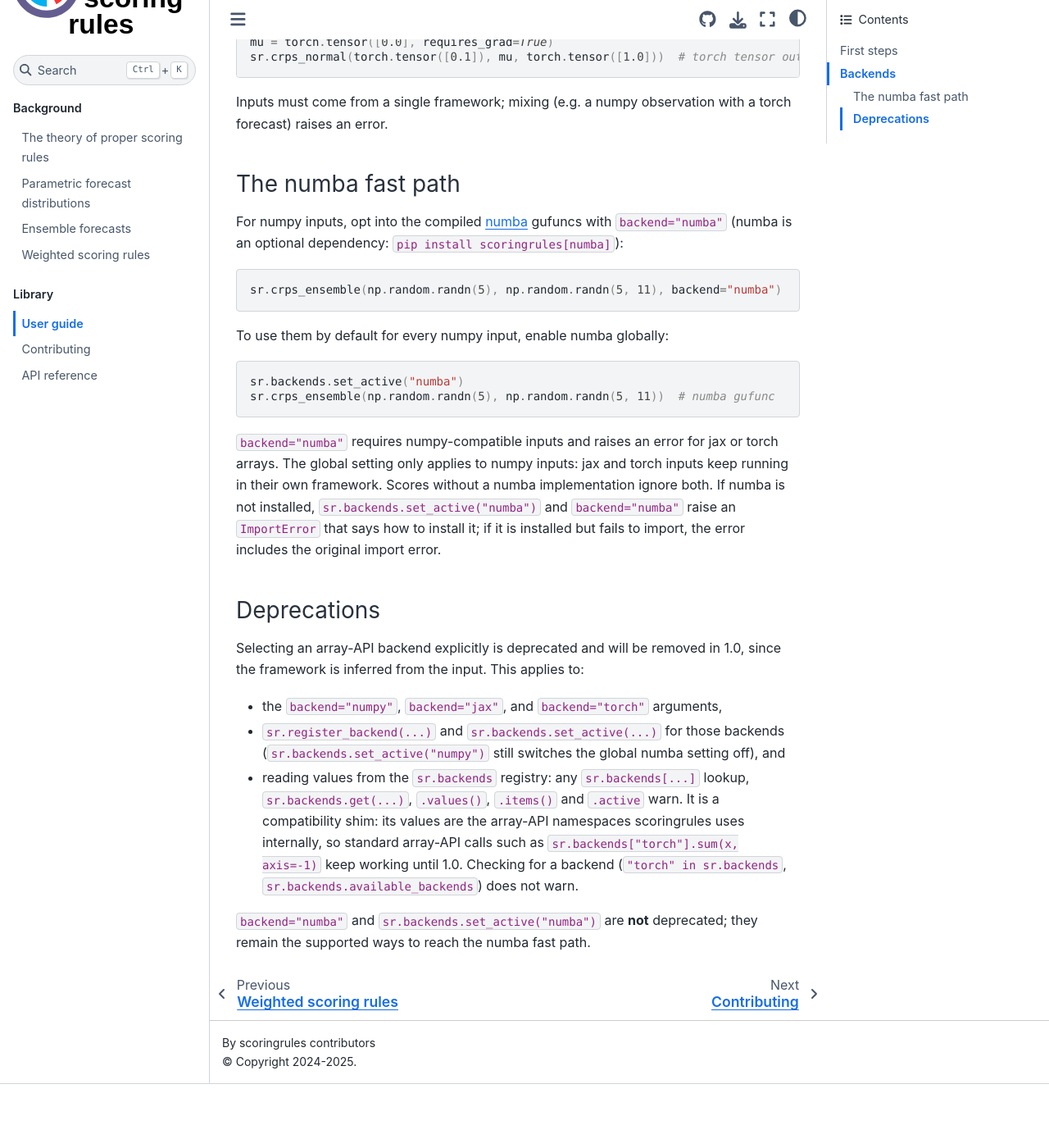
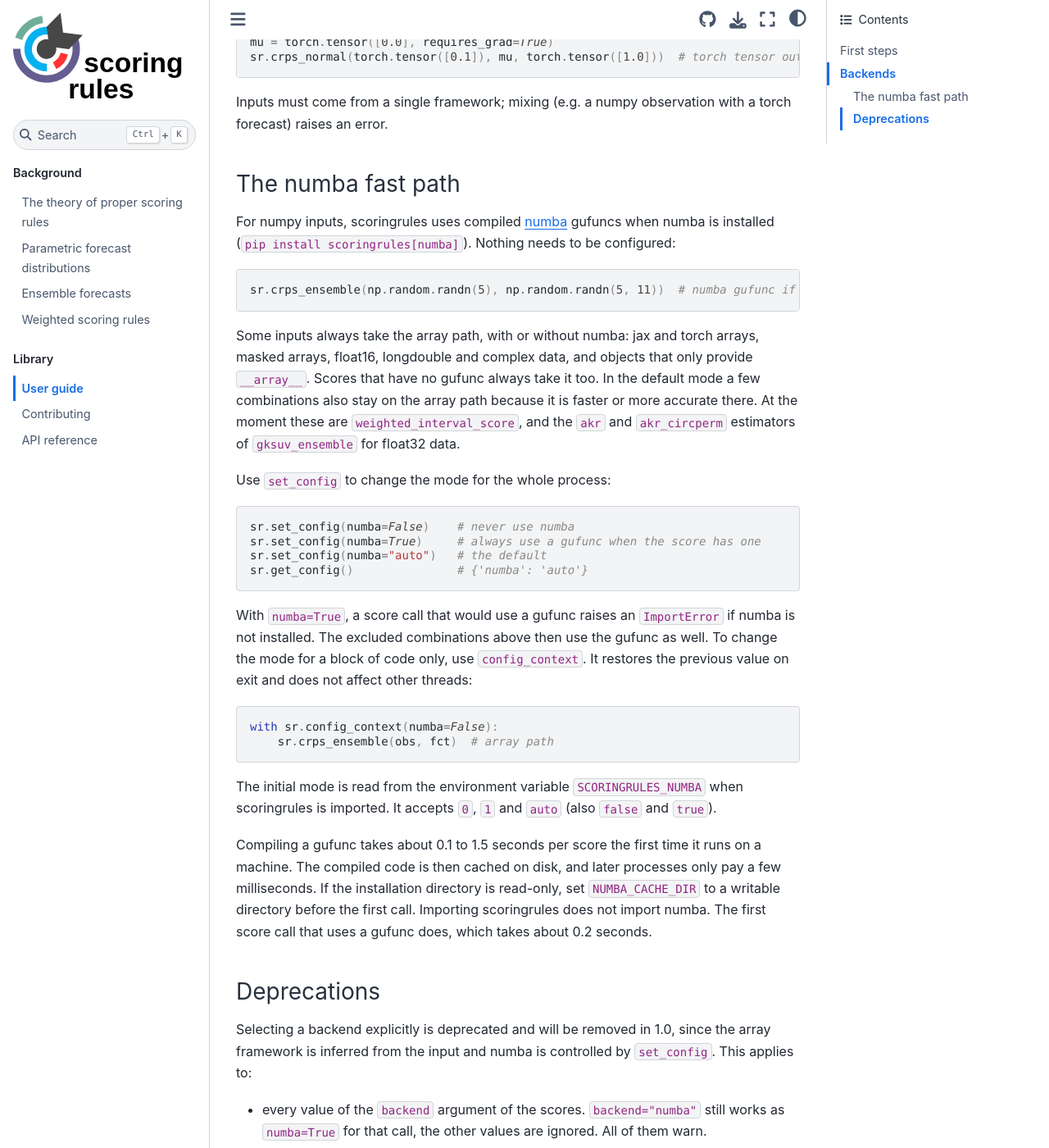
Before and after one commit to frazane/scoringrules, a Sphinx documentation site: the page built from docs/user_guide.md, in a window 1280 px wide and 1400 px high, scrolled down 1410 px. Shown: the whole window at 82% size. Built offline with Sphinx 7.4.7 and the Sphinx Book theme 1.1.4, drawn with Linux system fonts in a browser that asks for light colours; before the commit the page ends 2732 px from its top, so only the background shows below that; some of the changed text lies outside the part shown.

Commit message:
rewrite the user guide numba and deprecation sections around set_config

````diff
--- a/docs/user_guide.md
+++ b/docs/user_guide.md
@@ -68,43 +68,63 @@ torch forecast) raises an error.
 
 ### The numba fast path
 
-For numpy inputs, opt into the compiled [numba](https://numba.pydata.org/) gufuncs
-with `backend="numba"` (numba is an optional dependency:
-`pip install scoringrules[numba]`):
+For numpy inputs, scoringrules uses compiled [numba](https://numba.pydata.org/)
+gufuncs when numba is installed (`pip install scoringrules[numba]`). Nothing needs to
+be configured:
 
 ```python
-sr.crps_ensemble(np.random.randn(5), np.random.randn(5, 11), backend="numba")
+sr.crps_ensemble(np.random.randn(5), np.random.randn(5, 11))  # numba gufunc if installed
 ```
 
-To use them by default for every numpy input, enable numba globally:
+Some inputs always take the array path, with or without numba: jax and torch arrays,
+masked arrays, float16, longdouble and complex data, and objects that only provide
+`__array__`. Scores that have no gufunc always take it too. In the default mode a few
+combinations also stay on the array path because it is faster or more accurate there.
+At the moment these are `weighted_interval_score`, and the `akr` and `akr_circperm`
+estimators of `gksuv_ensemble` for float32 data.
+
+Use `set_config` to change the mode for the whole process:
 
 ```python
-sr.backends.set_active("numba")
-sr.crps_ensemble(np.random.randn(5), np.random.randn(5, 11))  # numba gufunc
+sr.set_config(numba=False)    # never use numba
+sr.set_config(numba=True)     # always use a gufunc when the score has one
+sr.set_config(numba="auto")   # the default
+sr.get_config()               # {'numba': 'auto'}
 ```
 
-`backend="numba"` requires numpy-compatible inputs and raises an error for jax or
-torch arrays. The global setting only applies to numpy inputs: jax and torch inputs
-keep running in their own framework. Scores without a numba implementation ignore
-both. If numba is not installed, `sr.backends.set_active("numba")` and
-`backend="numba"` raise an `ImportError` that says how to install it; if it is
-installed but fails to import, the error includes the original import error.
+With `numba=True`, a score call that would use a gufunc raises an `ImportError` if
+numba is not installed. The excluded combinations above then use the gufunc as well.
+To change the mode for a block of code only, use `config_context`. It restores the
+previous value on exit and does not affect other threads:
+
+```python
+with sr.config_context(numba=False):
+    sr.crps_ensemble(obs, fct)  # array path
+```
+
+The initial mode is read from the environment variable `SCORINGRULES_NUMBA` when
+scoringrules is imported. It accepts `0`, `1` and `auto` (also `false` and `true`).
+
+Compiling a gufunc takes about 0.1 to 1.5 seconds per score the first time it runs on
+a machine. The compiled code is then cached on disk, and later processes only pay a
+few milliseconds. If the installation directory is read-only, set `NUMBA_CACHE_DIR`
+to a writable directory before the first call. Importing scoringrules does not import
+numba. The first score call that uses a gufunc does, which takes about 0.2 seconds.
 
 ### Deprecations
 
-Selecting an array-API backend explicitly is deprecated and will be removed in 1.0,
-since the framework is inferred from the input. This applies to:
+Selecting a backend explicitly is deprecated and will be removed in 1.0, since the
+array framework is inferred from the input and numba is controlled by `set_config`.
+This applies to:
 
-- the `backend="numpy"`, `backend="jax"`, and `backend="torch"` arguments,
-- `sr.register_backend(...)` and `sr.backends.set_active(...)` for those backends
-  (`sr.backends.set_active("numpy")` still switches the global numba setting off),
-  and
+- every value of the `backend` argument of the scores. `backend="numba"` still works
+  as `numba=True` for that call, the other values are ignored. All of them warn.
+- `sr.register_backend(...)` and `sr.backends.set_active(...)`.
+  `set_active("numba")` is the same as `set_config(numba=True)`, and any other name
+  is the same as `set_config(numba="auto")`.
 - reading values from the `sr.backends` registry: any `sr.backends[...]` lookup,
   `sr.backends.get(...)`, `.values()`, `.items()` and `.active` warn. It is a
   compatibility shim: its values are the array-API namespaces scoringrules uses
   internally, so standard array-API calls such as `sr.backends["torch"].sum(x, axis=-1)`
   keep working until 1.0. Checking for a backend (`"torch" in sr.backends`,
   `sr.backends.available_backends`) does not warn.
-
-`backend="numba"` and `sr.backends.set_active("numba")` are **not** deprecated; they
-remain the supported ways to reach the numba fast path.
````
Also changed, not shown: docs/reference.md (+15 -4 lines).
